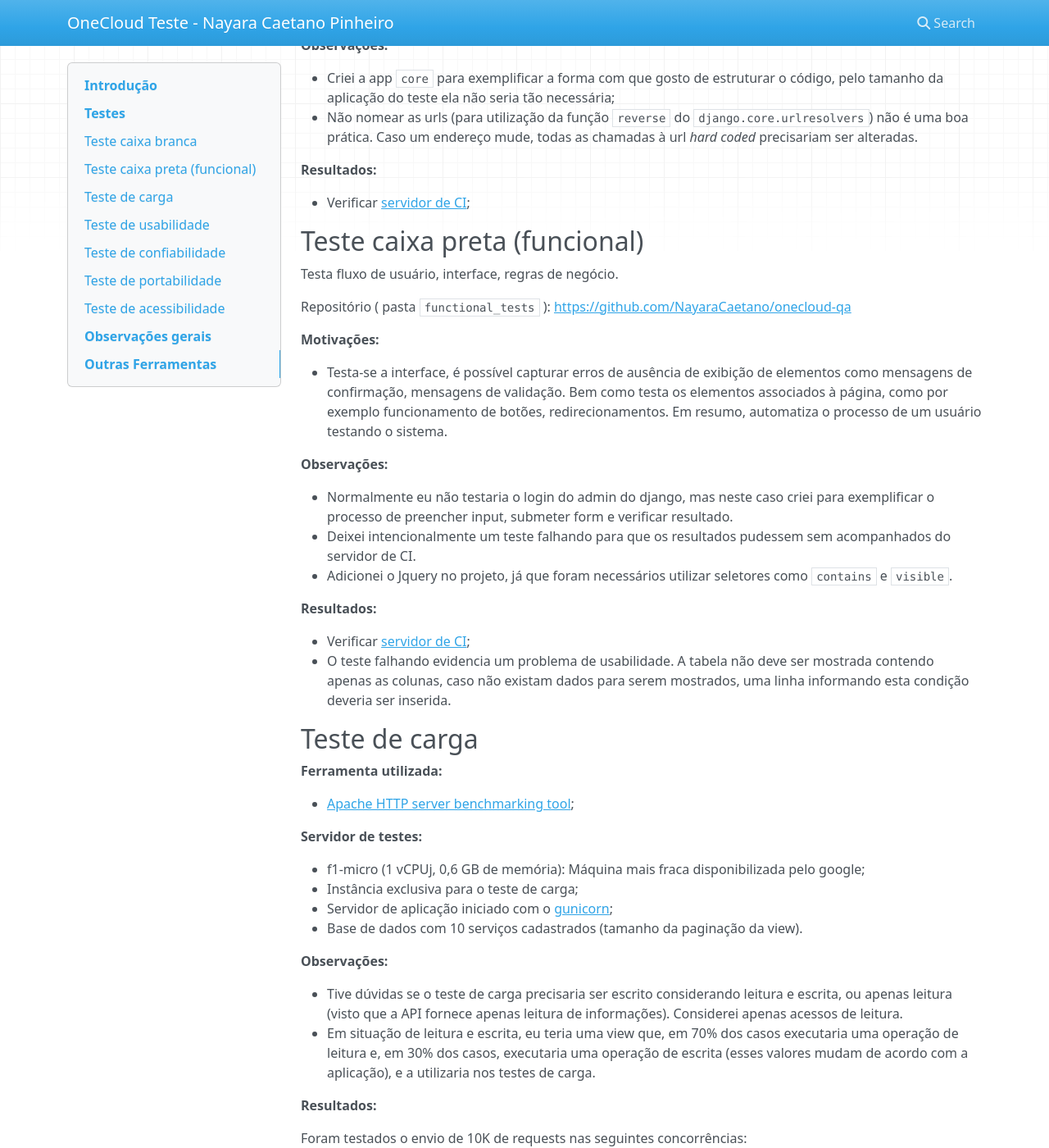
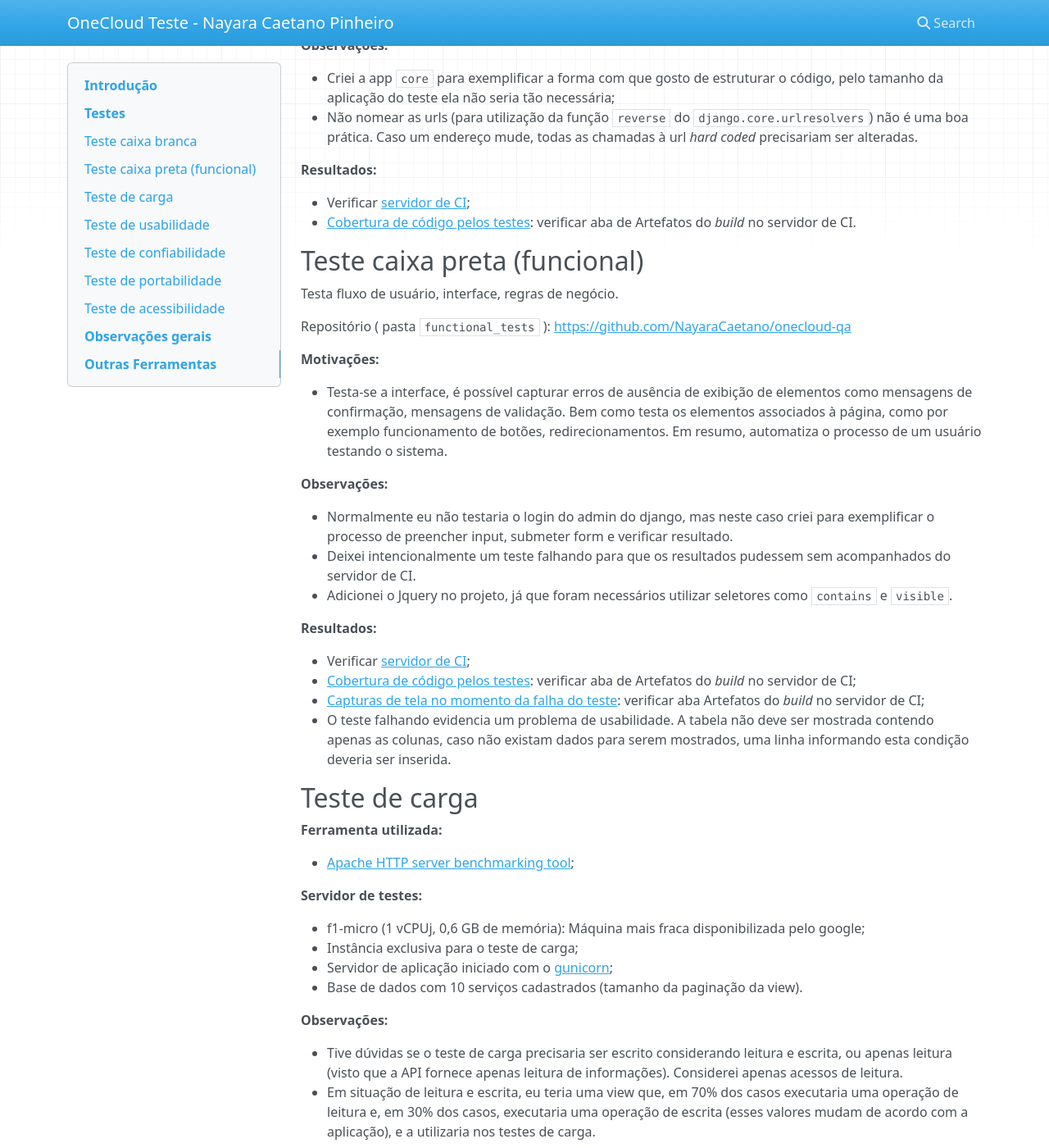
Before and after one commit to NayaraCaetano/onecloudtest-docs, an MkDocs documentation site: the page built from docs/index.md, in a window 1280 px wide and 1400 px high, scrolled down 806 px. Shown: the whole window at 82% size. Built offline with MkDocs 1.6.1, drawn with Linux system fonts in a browser that asks for light colours; nearby versions of some CDN libraries.

Commit message:
Complementa documentação de resultados de testes
- Adiciona documentação sobre cobertura de código
- Adiciona documentação sobre captura de tela no momento do erro

```diff
--- a/docs/index.md
+++ b/docs/index.md
@@ -41,6 +41,7 @@ Repositório (fica dentro da aplicação, no arquivo tests.py de cada app): [htt
 **Resultados:**
 
   - Verificar [servidor de CI](http://onecloudtest.ddns.net:8085/browse/ON-UN);
+  - [Cobertura de código pelos testes](http://onecloudtest.ddns.net:8085/browse/ON-UN-8/artifact/JOB1/HTML-Coverage/index.html): verificar aba de Artefatos do *build* no servidor de CI.
 
 
 ## Teste caixa preta (funcional)
@@ -62,6 +63,8 @@ Repositório ( pasta `functional_tests` ): [https://github.com/NayaraCaetano/one
 **Resultados:**
 
   - Verificar [servidor de CI](http://onecloudtest.ddns.net:8085/browse/ON-FUN);
+  - [Cobertura de código pelos testes](http://onecloudtest.ddns.net:8085/browse/ON-FUN-22/artifact/JOB1/HTML-Coverage/index.html): verificar aba de Artefatos do *build* no servidor de CI;
+  - [Capturas de tela no momento da falha do teste](http://onecloudtest.ddns.net:8085/browse/ON-FUN-13/artifact/JOB1/Capturas-de-Tela/Index%20do%20Sistema): verificar aba Artefatos do *build* no servidor de CI;
   - O teste falhando evidencia um problema de usabilidade. A tabela não deve ser mostrada contendo apenas as colunas, caso não existam dados para serem mostrados, uma linha informando esta condição deveria ser inserida.
 
 
```
